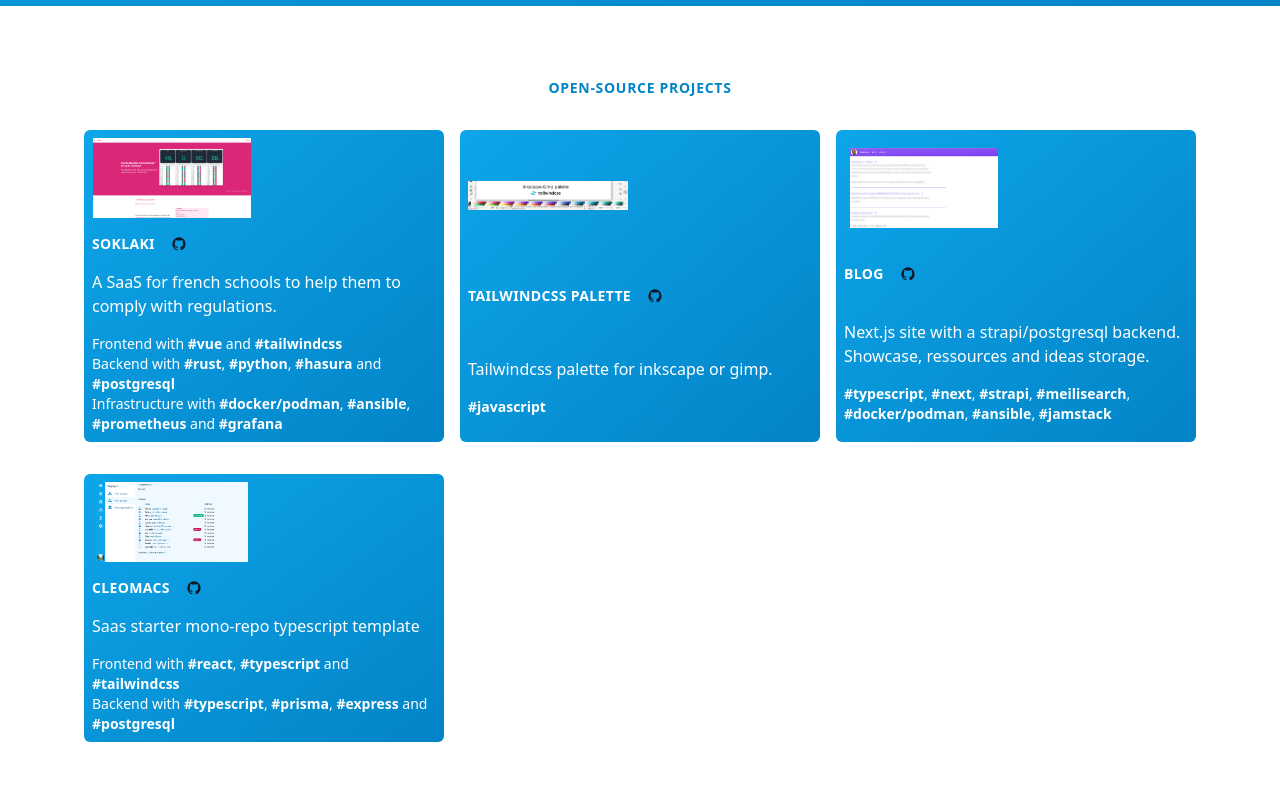
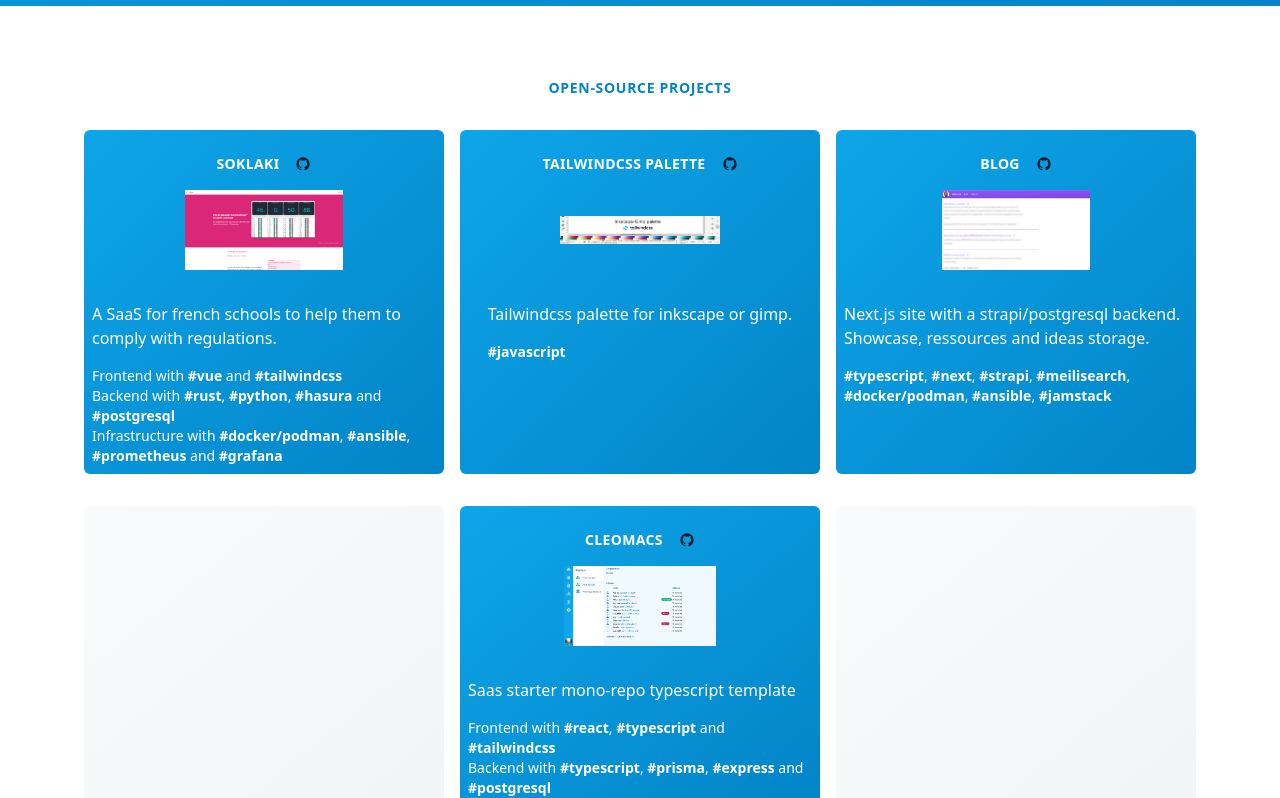
Before and after one commit to kreako/kreako.fr, a Next.js app in the folder next/: page / in a window 1280 px wide. Shown: the part 780-1578 px from the top of the page. Built offline with nearby package versions, Linux system fonts and the light colour scheme.

Commit message:
Re-style showcase part of the index page with project cards

```diff
--- /dev/null
+++ b/next/components/empty-project-card.tsx
@@ -0,0 +1,7 @@
+export default function EmptyProjectCard({ className }: { className: string }) {
+  return (
+    <div
+      className={`flex flex-col items-center mt-8 bg-gradient-to-br from-gray-50 to-gray-100 rounded-md p-2 w-[22.5rem] ${className}`}
+    ></div>
+  )
+}
--- a/next/components/project-card.tsx
+++ b/next/components/project-card.tsx
@@ -12,8 +12,16 @@
 
 export default function ProjectCard({ img, name, url, github, children }: ProjectCardProps) {
   return (
-    <div className="grid grid-cols-1 items-center mt-8 bg-gradient-to-br from-sky-500 to-sky-600 rounded-md p-2 w-[22.5rem]">
-      <a href={url} className="grid justify-center rounded-md relative w-40 h-20">
+    <div className="flex flex-col items-center mt-8 bg-gradient-to-br from-sky-500 to-sky-600 rounded-md p-2 w-[22.5rem]">
+      <div className="flex flex-row space-x-4 items-center mt-4">
+        <a href={url} className="font-bold text-white uppercase tracking-wide text-sm">
+          {name}
+        </a>
+        <a href={github}>
+          <IconGithub />
+        </a>
+      </div>
+      <a href={url} className="grid items-center justify-center rounded-md relative w-40 h-20 mt-4">
         <Image
           src={img}
           alt={`Screenshot of ${name}`}
@@ -22,15 +30,8 @@
           objectFit="contain"
         />
       </a>
-      <div className="flex flex-row space-x-4 items-center mt-4">
-        <a href={url} className="font-bold text-white uppercase tracking-wide text-sm">
-          {name}
-        </a>
-        <a href={github}>
-          <IconGithub />
-        </a>
-      </div>
-      <div className="mt-4 text-white">{children}</div>
+
+      <div className="mt-8 text-white">{children}</div>
     </div>
   )
 }
--- a/next/pages/index.tsx
+++ b/next/pages/index.tsx
@@ -1,6 +1,7 @@
 import type { NextPage } from "next"
 import Head from "next/head"
 import ContactBlock from "../components/contact-block"
+import EmptyProjectCard from "../components/empty-project-card"
 import ProjectCard from "../components/project-card"
 import ProjectHashtag from "../components/project-hashtag"
 
@@ -87,6 +88,7 @@
               </p>
             </div>
           </ProjectCard>
+          <EmptyProjectCard className="hidden lg:block" />
           <ProjectCard
             img="/projects/cleomacs.png"
             url="https://github.com/kreako/cleomacs"
@@ -105,6 +107,7 @@
               </p>
             </div>
           </ProjectCard>
+          <EmptyProjectCard className="hidden lg:block" />
         </div>
       </section>
       <section className="mt-12">
```
